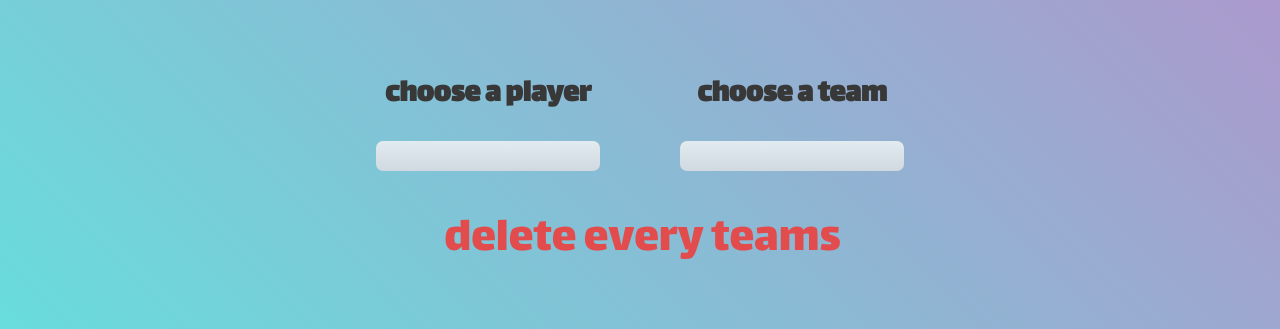
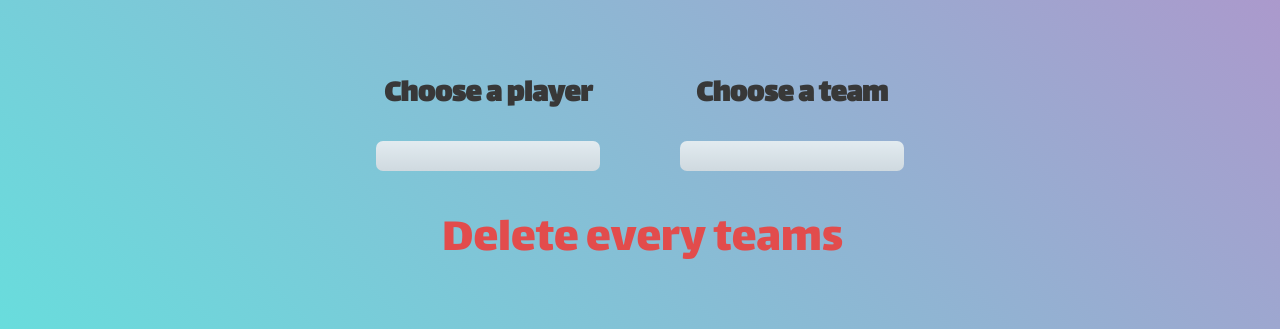
Before and after one commit to IK62/team-list, a React (Vite) app: page / in a window 1280 px wide. Shown: the part 221-550 px from the top of the page. Built offline with nearby package versions, Linux system fonts and the light colour scheme.

Commit message:
added some uppercase

```diff
--- a/src/components/GuestList.jsx
+++ b/src/components/GuestList.jsx
@@ -89,7 +89,6 @@ const GuestList = () => {
       } else if (player) {
         setTeams((prevState) => {
           const newState = {...prevState}
-          console.log(newState[team])
           newState[team].push(e.target.value)
           newState[team] = (newState[team].filter(word => word !== player))
           return newState
@@ -126,7 +125,7 @@ const GuestList = () => {
                 deleteTeam(team)
               }}
             >
-              DELETE
+              Delete
             </button>
           </h1>
           <ul>
@@ -139,7 +138,7 @@ const GuestList = () => {
                     deletePlayer(team, player)
                   }}
                 >
-                  DELETE
+                  Delete
                 </button>
               </li>
             ))}
@@ -179,7 +178,7 @@ const GuestList = () => {
     <div className="root-div">
       <form ref={ref} onSubmit={handleSubmit} className="input-form">
         <div>
-          <h1>choose a player</h1>
+          <h1>Choose a player</h1>
           <input
             className="input-blue"
             name="player"
@@ -189,7 +188,7 @@ const GuestList = () => {
           />
         </div>
         <div>
-          <h1>choose a team</h1>
+          <h1>Choose a team</h1>
           <input
             className="input-blue"
             name="team"
@@ -200,7 +199,7 @@ const GuestList = () => {
         </div>
       </form>
       <button className="delete-teams-btn" name="appear" onClick={() => setTeams({})}>
-        delete every teams
+        Delete every teams
       </button>
       <div className="team-div">{displayTeams}</div>
     </div>
```
